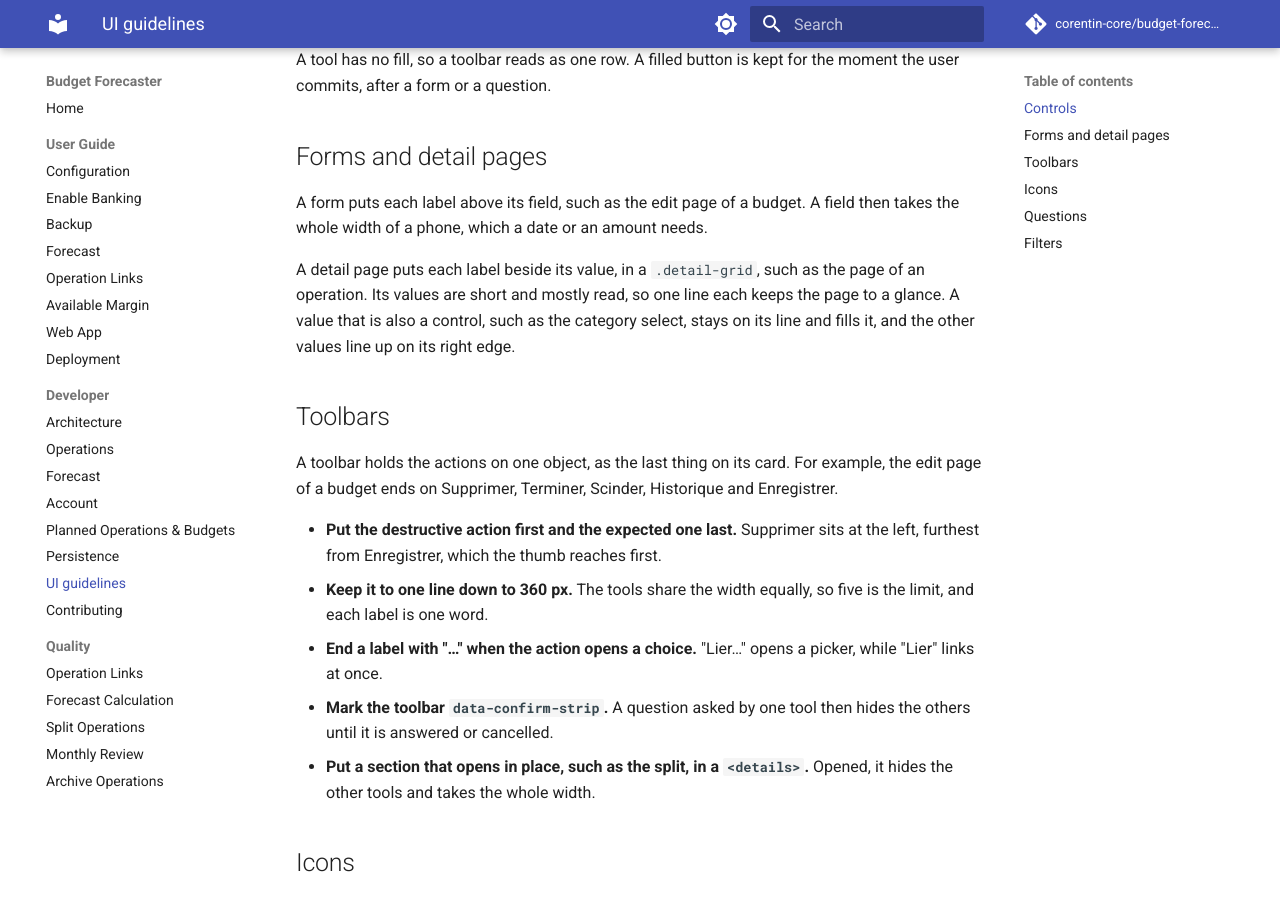
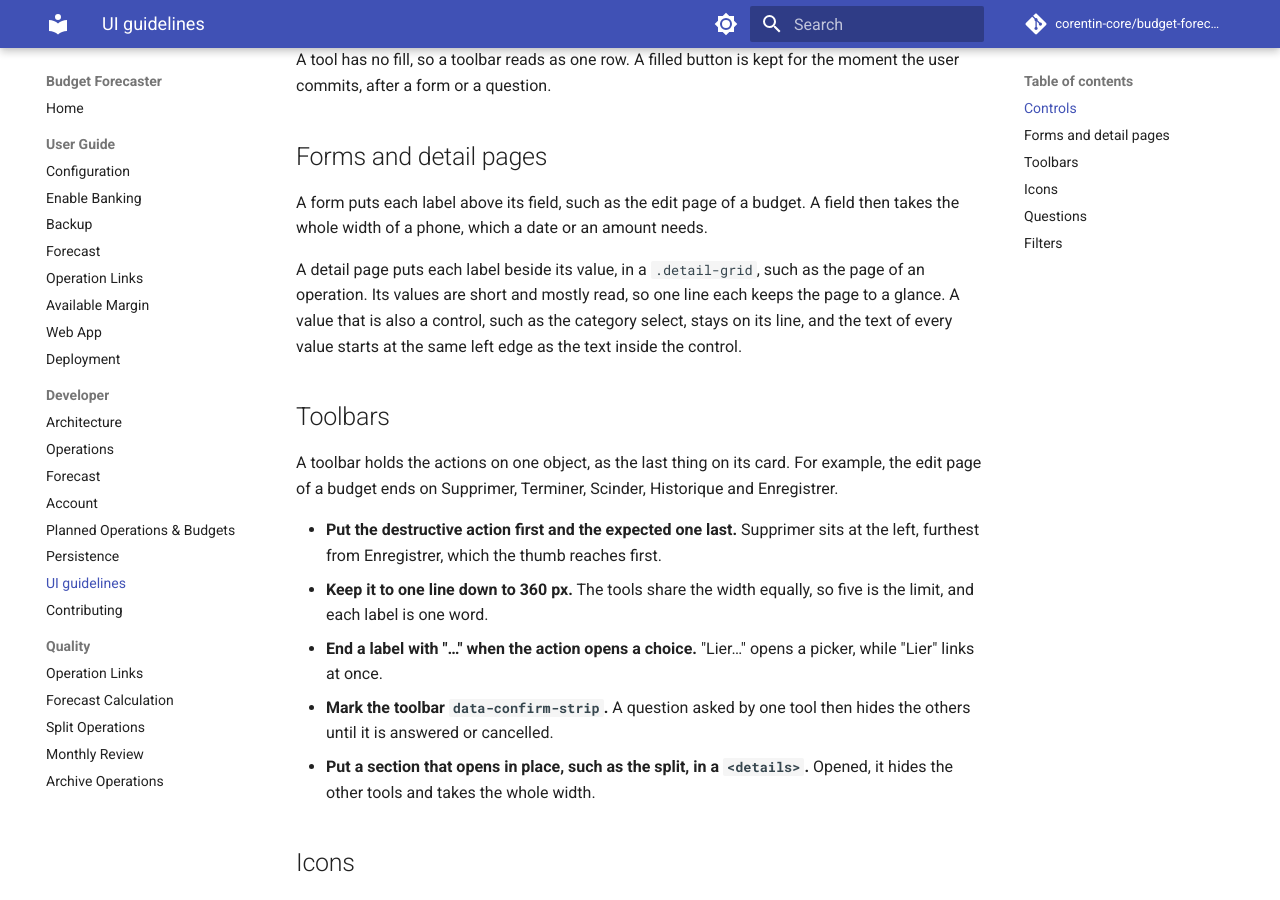
Before and after one commit to corentin-core/budget-forecaster, an MkDocs documentation site: the page built from docs/dev/ui-guidelines.md, in a window 1280 px wide and 900 px high, scrolled down 974 px. Built offline with MkDocs 1.6.1 and Material for MkDocs 9.7.7, drawn with Linux system fonts in a browser that asks for light colours; comment, search, counter and statistics services are not loaded.

Commit message:
fix: Start every operation value at one left edge

```diff
--- a/budget_forecaster/web/static/app.css
+++ b/budget_forecaster/web/static/app.css
@@ -2408,17 +2408,22 @@ a.link-tag:focus-visible {
   color: var(--muted);
   font-size: var(--fs-sm);
 }
-/* Values line up on their right edge, the category select included. */
+/* A value starts where the text of the category select starts, past the
+   select's own padding, so every value has the same left edge. */
 .detail-grid dd {
   margin: 0;
-  text-align: right;
+  padding-left: var(--sp-8);
+}
+.detail-grid dd:has(> .detail-category) {
+  padding-left: 0;
 }
 /* The one editable line of the detail grid, so it wears the form-control look
-   rather than the ledger's dense one. It fills its column, so its right edge
-   is the one the values line up on. 1rem keeps iOS from zooming the page when
-   the select takes focus. */
+   rather than the ledger's dense one. Capped: the grid column is the width left
+   over, which a category name never needs. 1rem keeps iOS from zooming the page
+   when the select takes focus. */
 .detail-category {
   width: 100%;
+  max-width: 16rem;
   min-height: var(--control-min-h);
   padding: var(--sp-8);
   border: 1px solid var(--border);
--- a/docs/dev/ui-guidelines.md
+++ b/docs/dev/ui-guidelines.md
@@ -32,8 +32,8 @@ takes the whole width of a phone, which a date or an amount needs.
 
 A detail page puts each label beside its value, in a `.detail-grid`, such as the page of
 an operation. Its values are short and mostly read, so one line each keeps the page to a
-glance. A value that is also a control, such as the category select, stays on its line
-and fills it, and the other values line up on its right edge.
+glance. A value that is also a control, such as the category select, stays on its line,
+and the text of every value starts at the same left edge as the text inside the control.
 
 ## Toolbars
 
```
